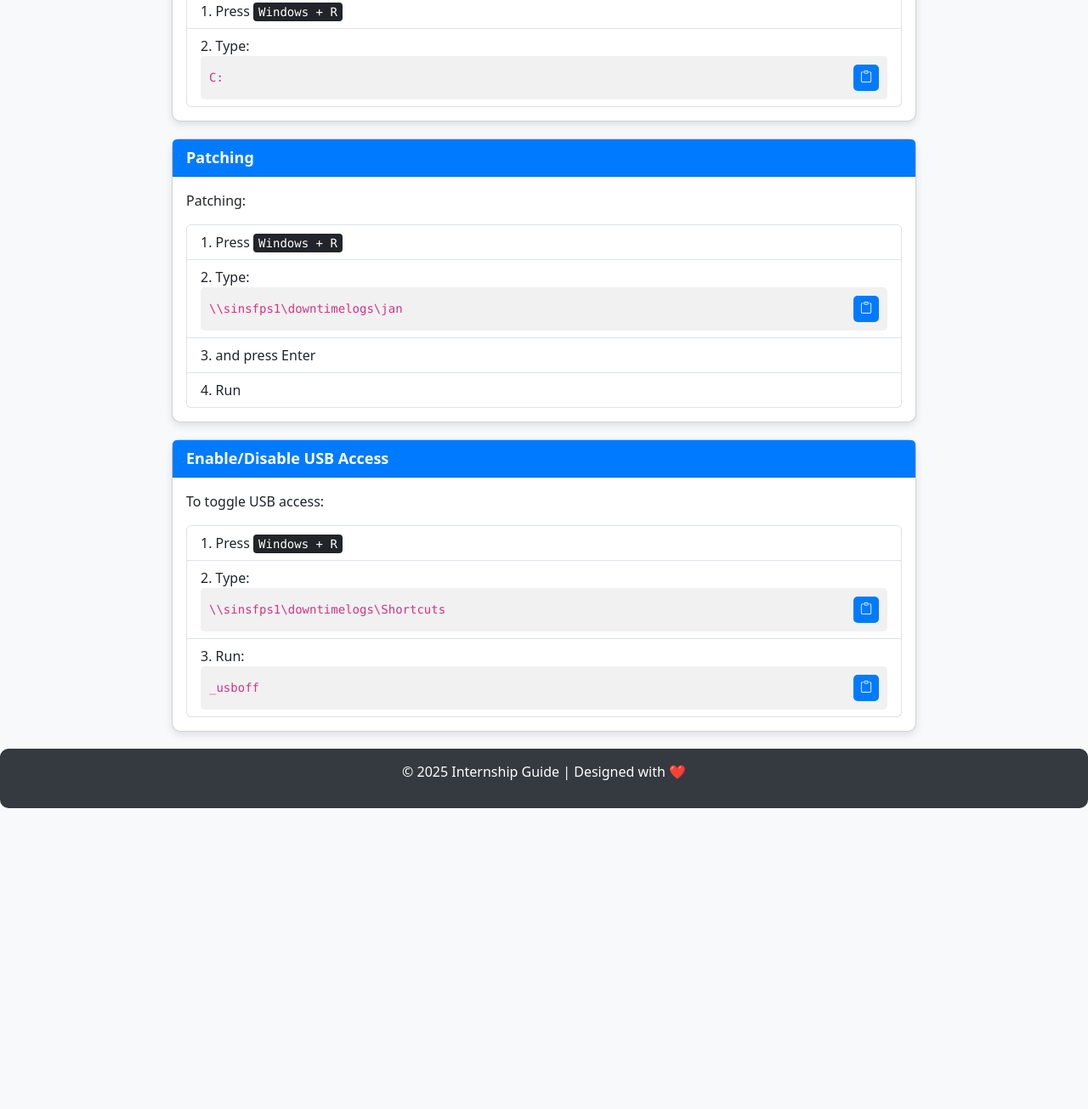
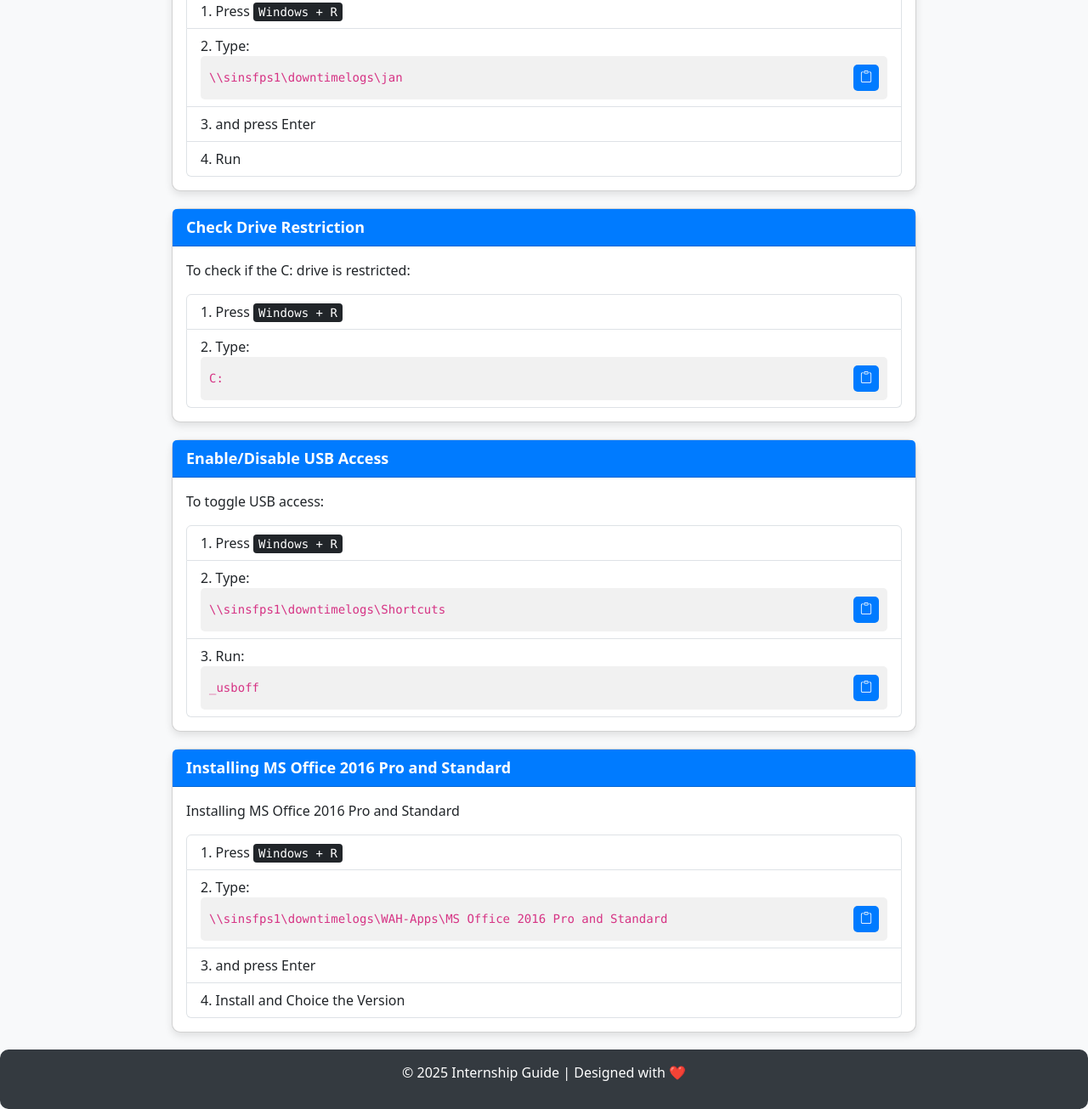
Before and after one commit to michaeldj1205/Intern, a plain HTML site: page index.html in a window 1280 px wide. Shown: the part 1144-2449 px from the top of the page at 85% size. Before the commit the page ends 2095 px from the top, so only its background shows below. Drawn offline with nearby package versions, Linux system fonts and the light colour scheme.

Commit message:
Update index.html

```diff
--- a/index.html
+++ b/index.html
@@ -130,25 +130,7 @@
             </div>
         </div>
 
-        <!-- Check Drive Restriction -->
-        <div class="card">
-            <div class="card-header">Check Drive Restriction</div>
-            <div class="card-body">
-                <p>To check if the C: drive is restricted:</p>
-                <ol class="list-group list-group-numbered">
-                    <li class="list-group-item">Press <kbd>Windows + R</kbd></li>
-                    <li class="list-group-item">
-                        Type:
-                        <div class="code-container">
-                            <code id="code5">C:</code>
-                            <button class="copy-btn" onclick="copyToClipboard('code5')" data-bs-toggle="tooltip" title="Copy"><i class="bi bi-clipboard"></i></button>
-                        </div>
-                    </li>
-                </ol>
-            </div>
-        </div>
-
-        <!-- Patching -->
+                <!-- Patching -->
 <div class="card">
     <div class="card-header">Patching</div>
     <div class="card-body">
@@ -170,6 +152,24 @@
         </ol>
     </div>
 </div>
+
+        <!-- Check Drive Restriction -->
+        <div class="card">
+            <div class="card-header">Check Drive Restriction</div>
+            <div class="card-body">
+                <p>To check if the C: drive is restricted:</p>
+                <ol class="list-group list-group-numbered">
+                    <li class="list-group-item">Press <kbd>Windows + R</kbd></li>
+                    <li class="list-group-item">
+                        Type:
+                        <div class="code-container">
+                            <code id="code5">C:</code>
+                            <button class="copy-btn" onclick="copyToClipboard('code5')" data-bs-toggle="tooltip" title="Copy"><i class="bi bi-clipboard"></i></button>
+                        </div>
+                    </li>
+                </ol>
+            </div>
+        </div>
 
 
         <!-- USB Enable/Disable -->
@@ -197,6 +197,26 @@
             </div>
         </div>
 
+        <!-- Installing MS Office 2016 Pro and Standard -->
+        <div class="card">
+            <div class="card-header">Installing MS Office 2016 Pro and Standard</div>
+            <div class="card-body">
+                <p>Installing MS Office 2016 Pro and Standard</p>
+                <ol class="list-group list-group-numbered">
+                    <li class="list-group-item">Press <kbd>Windows + R</kbd></li>
+                    <li class="list-group-item">
+                        Type:
+                        <div class="code-container">
+                            <code id="code5">\\sinsfps1\downtimelogs\WAH-Apps\MS Office 2016 Pro and Standard</code>
+                            <button class="copy-btn" onclick="copyToClipboard('code5')" data-bs-toggle="tooltip" title="Copy"><i class="bi bi-clipboard"></i></button>
+                        </div>
+                    </li>
+                     <li class="list-group-item">and press Enter</li>
+                     <li class="list-group-item">Install and Choice the Version</li>
+                </ol>
+            </div>
+        </div>
+
     </div>
 
     <div class="footer">
```
